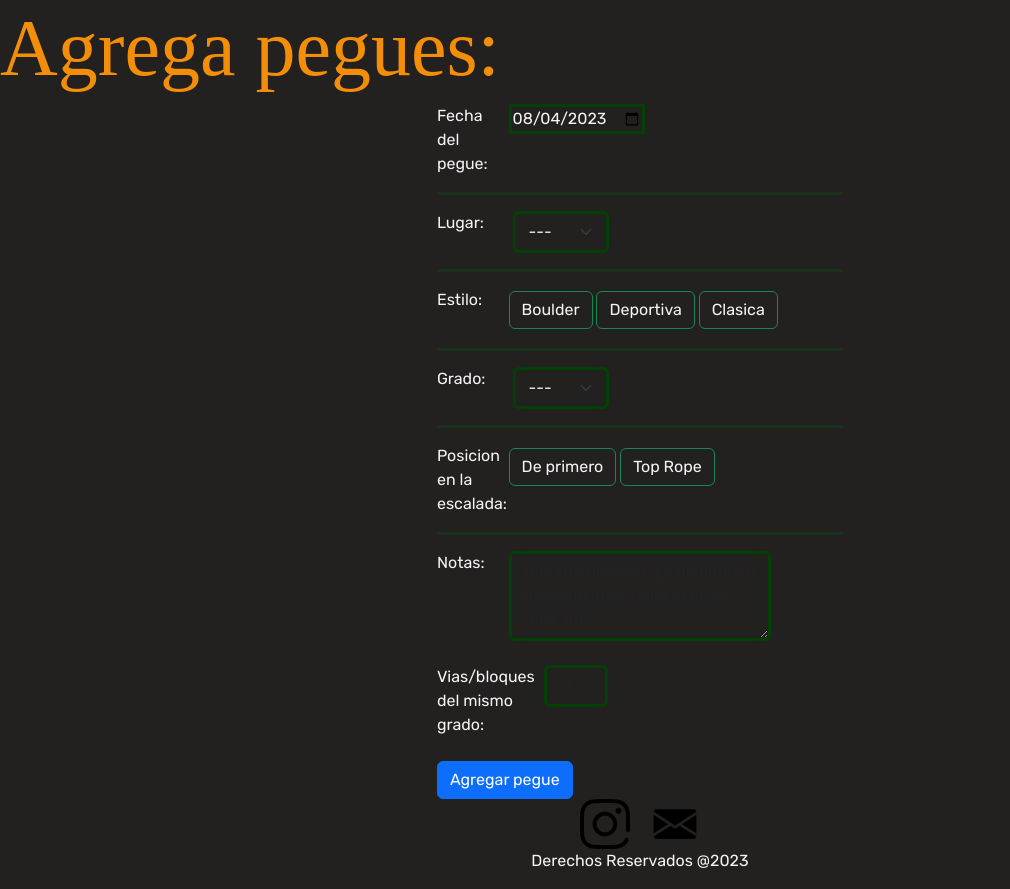
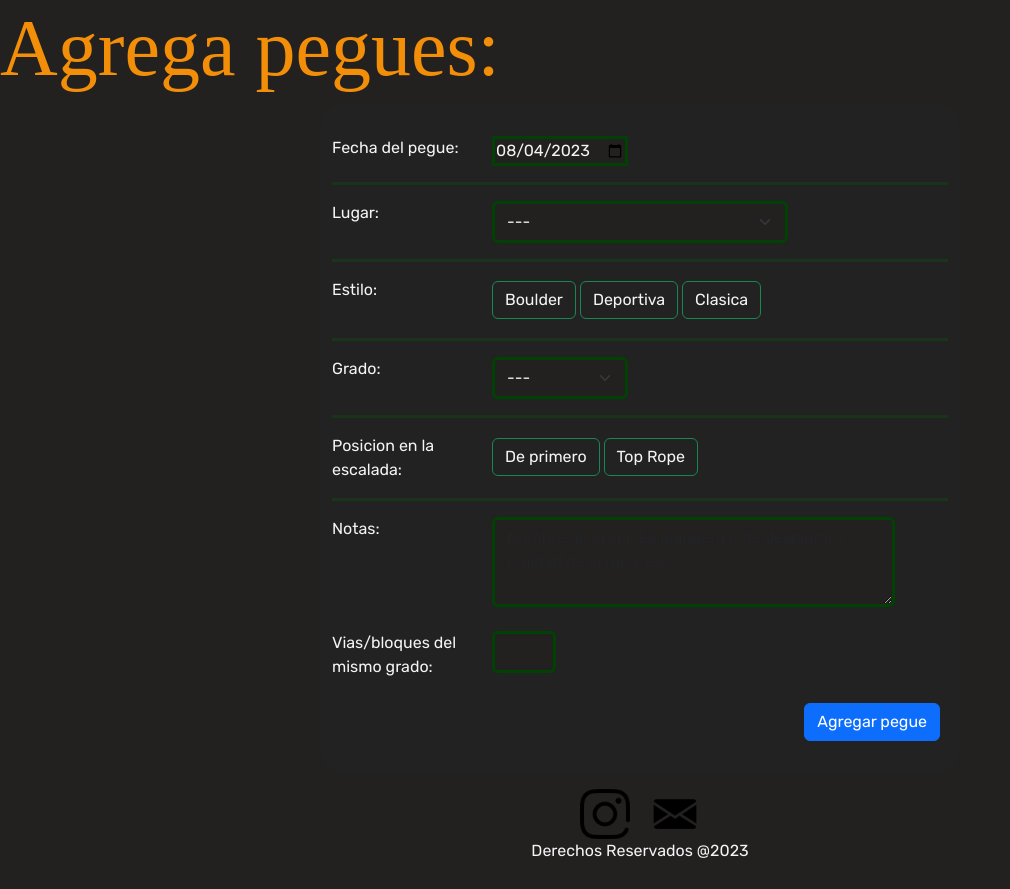
Before and after one commit to NMS47/climbing_log, a Django app: page /add_new_entry/ in a window 1280 px wide. Shown: the part 56-945 px from the top of the page, without its empty margins (0-1010 px from the left). After the commit the page ends 914 px from the top, so only its background shows below. Run offline with Django 4.2, Linux system fonts and the light colour scheme; a user stored in the database is signed in; data comes from the database, SQL or seed files in the repository; both versions use the stored data as it was after the commit; some libraries are stand-ins or nearby versions; some web fonts are replaced.

Commit message:
new entry form design improved

```diff
--- a/climb_log_webapp/forms.py
+++ b/climb_log_webapp/forms.py
@@ -12,7 +12,8 @@ class UserCreateForm(UserCreationForm):
 class NewEntryForm(forms.ModelForm):
     class Meta:
         model = ClimbEntry
-        fields = "__all__"
+        # fields = "__all__"
+        exclude = ('ascent_type', 'num_attempts')
 
 
 class UpdateEntryForm(forms.ModelForm):
--- a/climb_log_webapp/static/climb_log_webapp/new_entry.css
+++ b/climb_log_webapp/static/climb_log_webapp/new_entry.css
@@ -1,22 +1,15 @@
+.main{
+    padding-top: 2rem;
+    background-color: #222222;
+    border-radius: 25px;
+    padding-bottom: 2rem;
+    margin-bottom: 1rem;
+}
+
 hr {
     background-color: #026807;
     border: none;
     height: 3px !important;
-}
-
-.new_entry {
-    max-width: 45rem;
-    margin: auto;
-}
-
-textarea{
-    width: 100%;
-}
-
-
-#place, #grade {
-    display: inline-flex;
-    margin-left: 0.3rem;
 }
 
 .themed,.medium-num, .short-num, .grade{
@@ -24,17 +17,6 @@ textarea{
     color: #F4F4F4;
     border: #014104;
     border-style: solid;
-}
-/* .grade:nth-child(1) {
-    color: #363333;
-} */
-
-#place{
-    width: 15rem;
-}
-#grade {
-    max-width: 6rem;
-
 }
 
 .short-num{
--- a/climb_log_webapp/templates/climb_log_webapp_ES/new_entry.html
+++ b/climb_log_webapp/templates/climb_log_webapp_ES/new_entry.html
@@ -9,7 +9,7 @@
 <div>
     <h1>Agrega pegues:</h1>
 </div>
-<div class="new_entry">
+<div class="container-lg w-50 mx-auto main">
     <form  action="" method="POST">
         {% csrf_token %}
         <div class="form-group">
@@ -19,11 +19,11 @@
                 <p class="error">Por favor, comprueba que todas las categorias tengan un valor.</p>
             </div>
             {%endif%}
-            <div class="row">
-                <div class="col-2">
+            <div class="row ">
+                <div class="col-lg-3">
                     <label for="date">Fecha del pegue:</label>
                 </div>
-                <div class="col-auto">
+                <div class="col-lg-6">
                     <input class="themed" type="date" name="date_of_climb" id="date_of_climb" max="{{date_today}}" default="{{date_today}}" value="{{date_today}}">
                 </div>
 
@@ -33,10 +33,10 @@
 
         <div class="form-group">
             <div class="row">
-                <div class="col-2">
+                <div class="col-lg-3">
                     <label for="place">Lugar: </label>
                 </div>
-                <div class="col-auto">
+                <div class="col-lg-6">
                         <select class="form-select grade" name="place_name" id="grade" aria-label="grade" >
                             <option value selected>---</option>
                             {%for place in places_list%}
@@ -51,10 +51,10 @@
 
         <div class="radio-selection form-group">
             <div class="row">
-                <div class="col-2">
+                <div class="col-lg-3">
                     <label>Estilo: </label>
                 </div>
-                <div class="col-auto">
+                <div class="col-lg-6">
                     <input onClick="disableButtons(['#multipitch', '#num_pitches', '#top-rope', '#onsight', '#red-point', '#lead', '#top-rope', '#FR']) ; enableButtons(['#flash','#V', '#Color'])" type="radio" class="btn-check" name="climb_style"  id="boulder" value="boulder" autocomplete="off">
                     <label class="btn btn-outline-success" for="boulder">Boulder </label>
 
@@ -70,16 +70,16 @@
         <hr>
         <div class="radio-selection form-group" visi>
             <div class="row">
-                <div class="col-2">
+                <div class="col-lg-3">
                     <label>Largos: </label>
                 </div>
-                <div class="col-auto">
+                <div class="col-lg-3">
                     <input onClick="disableButtons(['#num_pitches'])" type="radio" class="btn-check" name="multipitches" value="False" id="singlepitch" autocomplete="off"checked>
                     <label class="btn btn-outline-success" for="singlepitch">Monolargo</label>
                     <input onClick="enableButtons(['#num_pitches'])" type="radio" class="btn-check" name="multipitches" value="True" id="multipitch" autocomplete="off">
                     <label class="btn btn-outline-success" for="multipitch" >Multilargo</label>
                 </div>
-                <div class="col-md-4">
+                <div class="col-lg-3">
                     <label for="num-pitches">Nro largos:</label>
                     <select class="form-control short-num" name="num_pitches" id="num_pitches">
                         {%for num in attempts%}
@@ -94,10 +94,10 @@
 
         <div class="select-grade form-group">
             <div class="row">
-                <div class="col-2">
+                <div class="col-lg-3">
                     <label for="grade">Grado:</label>
                 </div>
-                <div class="col-auto">
+                <div class="col-lg-3">
                     <select class="form-select grade" name="grade" id="grade" aria-label="grade" >
                         <option value selected>---</option>
                         {%for grade_list in grades_list%}
@@ -108,17 +108,17 @@
                         </optgroup>
                         {%endfor%}
                     </select>
-
                 </div>
             </div>
+        </div>
         <hr>
 
         <div class="radio-selection form-group">
             <div class="row">
-                <div class="col-2">
+                <div class="col-lg-3">
                     Posicion en la escalada:
                 </div>
-                <div class="col-auto">
+                <div class="col-lg-6">
                     <input type="radio" class="btn-check" name="climber_position" id="lead" value="lead" autocomplete="off">
                     <label class="btn btn-outline-success" for="lead">De primero</label>
 
@@ -131,10 +131,10 @@
         {%if extended%}
         <div class="radio-selection form-group">
             <div class="row">
-                <div class="col-2">
+                <div class="col-lg-3">
                     <label>Tipo de ascenso:</label>
                 </div>
-                <div class="col-auto">
+                <div class="col-lg-6">
                     <input type="radio" class="btn-check" name="ascent_type" id="onsight" value="on-sight" autocomplete="off">
                     <label class="btn btn-outline-success" for="onsight">A vista</label>
 
@@ -157,10 +157,10 @@
 
         <div class="form-group">
             <div class="row">
-                <div class="col-2">
+                <div class="col-lg-3">
                     <label for="num-attempts">Intentos:</label>
                 </div>
-                <div class="col-auto">
+                <div class="col-lg-6">
                     <select class="form-control short-num" id="num_attempts" name="num_attempts" required>
                         {%for num in attempts%}
                         <option value="{{num}}">{{num}}</option>
@@ -173,10 +173,10 @@
         {%endif%}
         <div class="form-group">
             <div class="row">
-                <div class="col-2">
+                <div class="col-lg-3">
                     <label for="notes">Notas:</label>
                 </div>
-                <div class="col-10 col-md-8 col-sm-6">
+                <div class="col-lg-8 ">
                     <textarea class="form-control themed" id="notes" name="notes" rows="3"  placeholder="Nombre de la via, Es plaquera o de desplome? Calidad de la roca, etc."></textarea>
                 </div>
             </div>
@@ -184,16 +184,16 @@
         <br>
         <div class="form-group">
             <div class="row">
-                <div class="col-3">
+                <div class="col-lg-3">
                     <label for="multiple_entries">Vias/bloques del mismo grado:</label>
                 </div>
-                <div class="col-auto">
-                    <input type="number" class="form-control medium-num" id="multiple_entries" name="multiple_entries" placeholder=1 required>
+                <div class="col-lg-6" >
+                    <input type="number" class="form-control medium-num" id="multiple_entries" name="multiple_entries" placeholder="---" required>
                 </div>
             </div>
         </div>
         <br>
-        <input class="btn btn-primary" type="submit" value="Agregar pegue">
+        <input class="btn btn-primary float-end mx-2" type="submit" value="Agregar pegue">
     </form>
 </div>
 
--- a/climb_log_webapp/views.py
+++ b/climb_log_webapp/views.py
@@ -78,23 +78,22 @@ class HomeView(TemplateView):
 class NewEntryView(LoginRequiredMixin, FormView):
     template_name = 'climb_log_webapp_ES/new_entry.html'
     form_class = NewEntryForm
+    extra_context = {'multipitches': False,
+                     'num_pitches': 1,
+                     'ascent_type': 'not-specified',
+                     'num_attempts': 1,
+                     'date_today': datetime.today().strftime('%Y-%m-%d'),
+                     'attempts': [i for i in range(1,9)],
+                     'grades_list': grades_list
+                     }
     success_url =reverse_lazy('successful-new-entry')
     model = ClimbEntry
 
 # This is to pass variables to the template
-# CHECK IF EXTRA  CONTEXT IS THE SAME AS THIS
     def get_context_data(self, **kwargs):
         context = super().get_context_data(**kwargs)
-        context["date_today"] = datetime.today().strftime('%Y-%m-%d')
-        context["attempts"] = [i for i in range(1,9)]
-        context["grades_list"] = grades_list
-        # Get all climbing places and values
         queryset = ClimbPlaces.objects.values_list('id','place_name')
         places_list = [[n[0],n[1]] for n in queryset.all()]
-
-
-        # queryset = ClimbPlaces.objects.values_list('place_name')
-        # places_list = [n[0] for n in queryset.all()]
         context['places_list'] = places_list
         return context
 
@@ -102,7 +101,7 @@ class NewEntryView(LoginRequiredMixin, FormView):
     def form_valid(self, form):
         form.instance.grade_equivalent = grades_dict.get(form.instance.grade)
         number_of_entries = int(self.request.POST.get('multiple_entries',''))
-        print(self.request.POST.get('place_name',''))
+        print(self.request.POST.get('place_name'))
         form.instance.username = self.request.user
         instance = form.save(commit=False)
         for n in range(number_of_entries):
```
Also changed, not shown: climb_log_webapp/static/climb_log_webapp/styles.css (+1 -8 lines), db.sqlite3, 1 other file.
